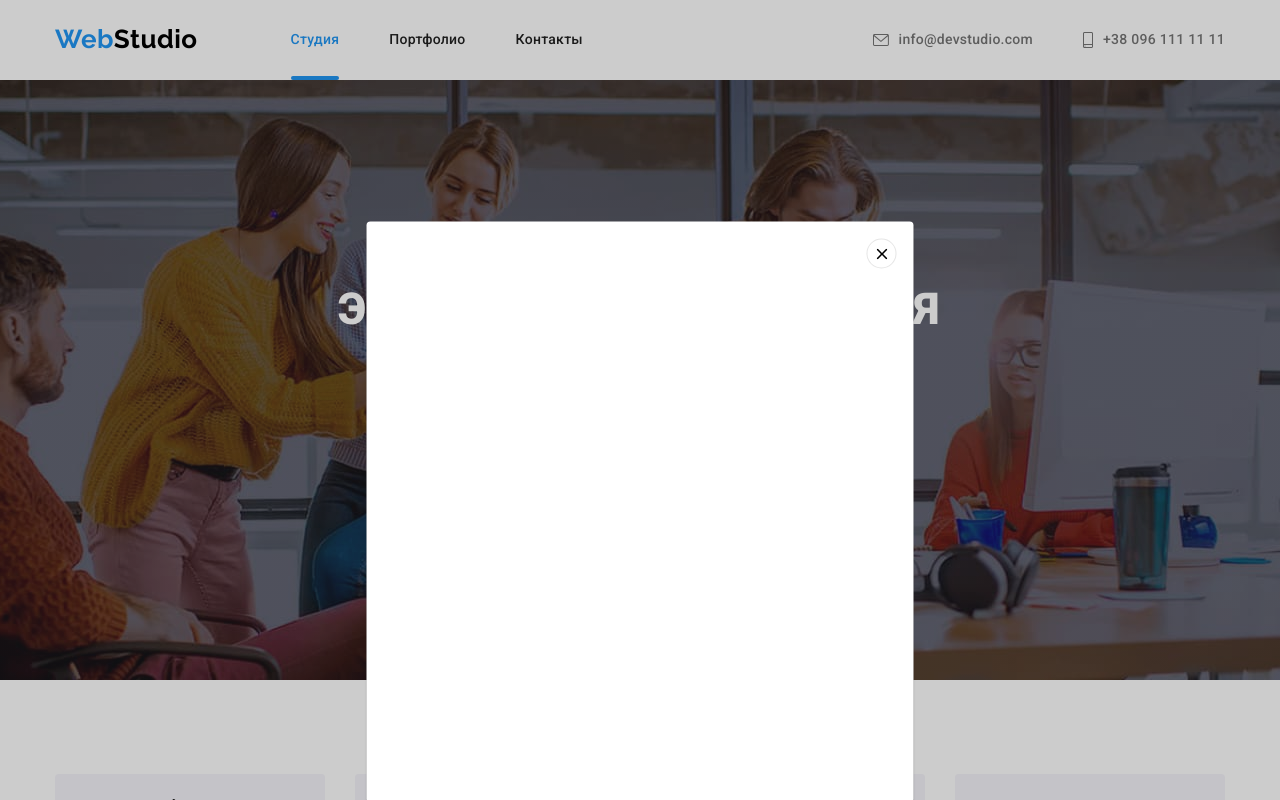
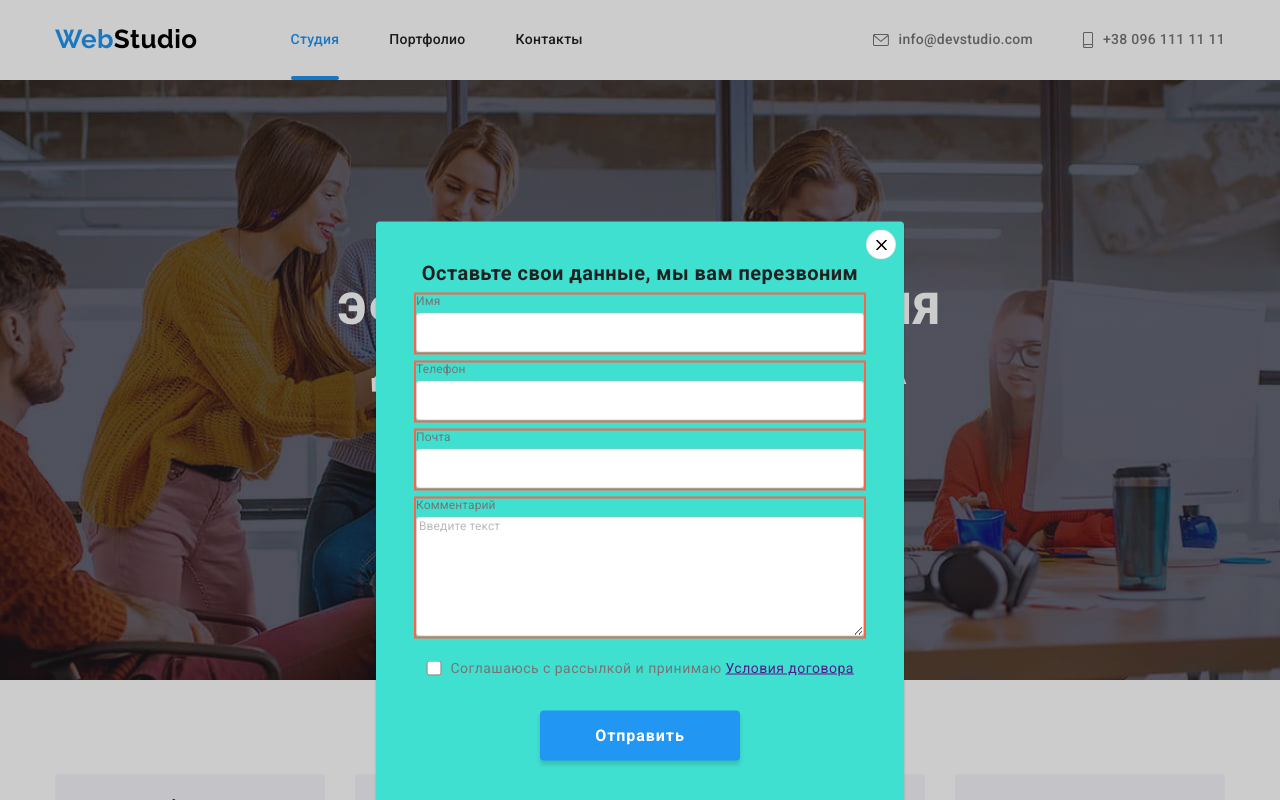
Before and after one commit to Serhii-Nefedov/goit-markup-hw-06, a plain HTML site: page index.html in a window 1280 px wide. Both pictures are taken after a click on the button "Заказать услугу". Shown: the top 800 px of the page. Drawn offline with nearby package versions, Linux system fonts and the light colour scheme.

Commit message:
add modal form

```diff
--- a/css/styles.css
+++ b/css/styles.css
@@ -298,10 +298,10 @@ ul {
   left: 50%;
   top: 50%;
 
-  min-width: 528px;
-  min-height: 581px;
+  width: 528px;
+  height: 581px;
 
-  background-color: var(--backrgound-color);
+  background-color: /*var(--backrgound-color)*/ turquoise;
 
   box-shadow: 0px 1px 3px rgba(0, 0, 0, 0.12), 0px 1px 1px rgba(0, 0, 0, 0.14),
     0px 2px 1px rgba(0, 0, 0, 0.2);
@@ -317,9 +317,9 @@ ul {
   align-items: center;
   justify-content: center;
 
-  margin-top: 17px;
-  margin-right: 17px;
-  margin-left: 500px;
+  margin-top: 8px;
+  margin-right: 8px;
+  margin-left: auto;
   padding: 0;
 
   width: 30px;
@@ -334,6 +334,7 @@ ul {
   transition: color 250ms cubic-bezier(0.4, 0, 0.2, 1),
     border-color 250ms cubic-bezier(0.4, 0, 0.2, 1);
 }
+
 .modal-close:hover,
 .modal-close:focus {
   color: var(--accent-color);
@@ -347,7 +348,119 @@ ul {
 
   fill: currentColor;
 }
+.input-place {
+  padding: 2px 40px 40px 40px;
+}
+.modal-title {
+  display: block;
 
+  font-weight: bold;
+  font-size: 20px;
+  line-height: 1.15;
+  text-align: center;
+
+  color: var(--title-text-color);
+}
+.form-field {
+  display: flex;
+  flex-direction: column;
+  margin-top: 10px;
+  margin-bottom: 0;
+
+  outline: 2px solid tomato;
+}
+.form-field textarea::placeholder {
+  font-weight: normal;
+  font-size: 12px;
+  line-height: 1.16;
+  letter-spacing: 0.01em;
+
+  color: rgba(117, 117, 117, 0.5);
+}
+.form-field textarea {
+  height: 120px;
+  border: 1px solid rgba(33, 33, 33, 0.2);
+  border-radius: 4px;
+}
+.form-label {
+  padding-bottom: 4px;
+
+  font-style: normal;
+  font-weight: normal;
+  font-size: 12px;
+  line-height: 1.16;
+  letter-spacing: 0.01em;
+
+  color: var(--subtitle-text-color);
+}
+
+.form-input {
+  padding: 0;
+  height: 40px;
+
+  border: 1px solid rgba(33, 33, 33, 0.2);
+  border-radius: 4px;
+}
+.form-polic {
+  display: flex;
+  align-items: center;
+  justify-content: center;
+  text-align: center;
+
+  margin-top: 20px;
+}
+
+.form-checkbox {
+  width: 16px;
+  height: 15px;
+  border-color: var(--title-text-color);
+  margin-right: 8.38px;
+}
+
+.agreement {
+  font-weight: normal;
+  font-size: 14px;
+  line-height: 1.71;
+
+  color: var(--subtitle-text-color);
+}
+.button-position {
+  display: flex;
+  justify-content: center;
+}
+
+.submit-button {
+  display: flex;
+  align-items: center;
+  justify-content: center;
+
+  margin-top: 30px;
+  padding: 0;
+
+  min-width: 200px;
+  height: 50px;
+
+  font-weight: bold;
+  font-size: 16px;
+  line-height: 1.87;
+  text-align: center;
+  letter-spacing: 0.06em;
+
+  background-color: var(--accent-color);
+
+  box-shadow: 0px 4px 4px rgba(0, 0, 0, 0.15);
+  border: none;
+  border-radius: 4px;
+}
+.submit-title {
+  font-weight: bold;
+  font-size: 16px;
+  line-height: 1.87;
+  text-align: center;
+  letter-spacing: 0.06em;
+
+  color: var(--logo-web-studio-color);
+}
 /* Features */
 .features {
   padding-top: 94px;
--- a/index.html
+++ b/index.html
@@ -78,12 +78,65 @@
       <!--Modal-Window-->
 
       <div class="backdrop is-hidden" data-modal>
+
         <div class="modal">
+
           <button class="modal-close" data-modal-close>
             <svg class="close-icon">
-              <use href="./images/icon/symbol-defs-1.svg#modal-close-comp"></use>
+              <use
+                href="./images/icon/symbol-defs-1.svg#modal-close-comp"
+              ></use>
             </svg>
           </button>
+          <div class="input-place">
+          <b class="modal-title">Оставьте свои данные, мы вам перезвоним</b>
+
+          <form class="form-modal">
+
+            <p class="form-field">
+              <label for="name" class="form-label">Имя</label>
+              <input class="form-input" type="text" name="user-name" id="name" />
+            </p>
+
+
+            <p class="form-field">
+            <label for="tel" class="form-label">Телефон</label>
+            <input class="form-input" type="tel" name="user-tel" id="tel" />
+          </p>
+
+
+            <p class="form-field">
+            <label for="mail" class="form-label">Почта</label>
+            <input class="form-input" type="email" name="user-mail" id="mail" />
+          </p>
+
+
+            <p class="form-field">
+            <label for="comments" class="form-label">Комментарий</label>
+            <textarea
+              name="comments"
+              id="comments"
+              placeholder="Введите текст"
+            ></textarea>
+          </p>
+
+
+          <div class="form-polic">
+            <input class="form-checkbox" type="checkbox" name="agreement" id="agreement" />
+            <label for="agreement" class="agreement"
+              >Соглашаюсь с рассылкой и принимаю
+              <a href="">Условия договора</a></label
+            >
+          </div>
+
+
+            <div class="button-position">
+              <button class="submit-button" type="submit"><span class="submit-title">Отправить</span></button>
+            </div>
+          </div>
+          </form>
+
+
         </div>
       </div>
 
```
